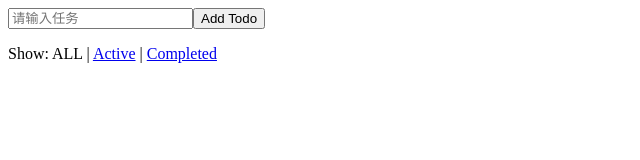
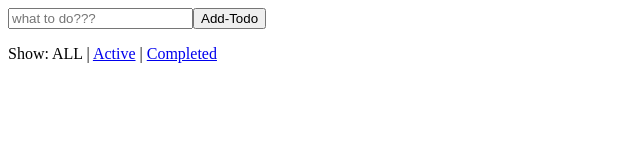
Before and after one commit to layaCoder/todo-react-redux, a React app: page / in a window 1280 px wide. Shown: the top 160 px of the page, without its empty margins (0-640 px from the left). Built offline with nearby package versions, Linux system fonts and the light colour scheme.

Commit message:
v2 - 改写AddTodo container/component组件

```diff
--- a/src/components/AddTodo.js
+++ b/src/components/AddTodo.js
@@ -1,7 +1,7 @@
 import React,{Component} from 'react';
-import {addTodo} from '../actions/index';
+//import {addTodo} from '../actions/index';
 
-export default class extends Component{
+/*export default class extends Component{
 	render(){
 		const {dispatch} = this.props; //组件的props赋值给dispatch
 		return(
@@ -21,3 +21,26 @@ export default class extends Component{
 			)
 	}
 }
+*/
+
+export default class extends Component{
+	render(){
+
+		const {submitClick} = this.props;//接收container组件所传来的submitClick方法，也可以通过dispatch(state,action)的方式来实现（参见上面备注)
+		return (
+             <div>
+              <form onSubmit={e=>{
+              	e.preventDefault(); //防止提交时事件冒泡
+              	if(!this.input.value.trim()){
+              		return
+              	}
+              	submitClick(this.input.value);
+              	this.input.value=""
+              }}>
+               <input type="text" placeholder="what to do???" ref={node=>{this.input=node}}/>
+               <button type="submit">Add-Todo</button>
+              </form>
+             </div>
+			)
+	}
+}
--- a/src/components/Footer.js
+++ b/src/components/Footer.js
@@ -4,8 +4,8 @@ import FilterLink from '../containers/FilterLink';
 
 export default class extends Component{
 	render(){
-
 		return(
+		//(SHOW_ALL,SHOW_ACTIVE,SHOW_COMPLETED为Container组件FilterLink中的ownProps参数)
 		<p>
 		 Show:{" "}
 		 <FilterLink filter="SHOW_ALL">
--- a/src/containers/AddTodo.js
+++ b/src/containers/AddTodo.js
@@ -1,6 +1,21 @@
 import {connect} from 'react-redux';
 import AddTodo from '../components/AddTodo';
+import {addTodo} from '../actions/index';
 
 
 //AddTodo逻辑组件
-export default connect()(AddTodo); //将component组件包含在container组件中
+
+//AddTodo组件无state状态变化，所以mapStateToProps方法将state不做任何处理返回
+const mapStateToProps = (state) =>({
+	 state
+});
+
+
+//将addTodo action作为Props传给component组件
+const mapDispatchToProps = {
+	submitClick:addTodo
+}
+
+
+
+export default connect(mapStateToProps,mapDispatchToProps)(AddTodo); //将component组件包含在container组件中
```
